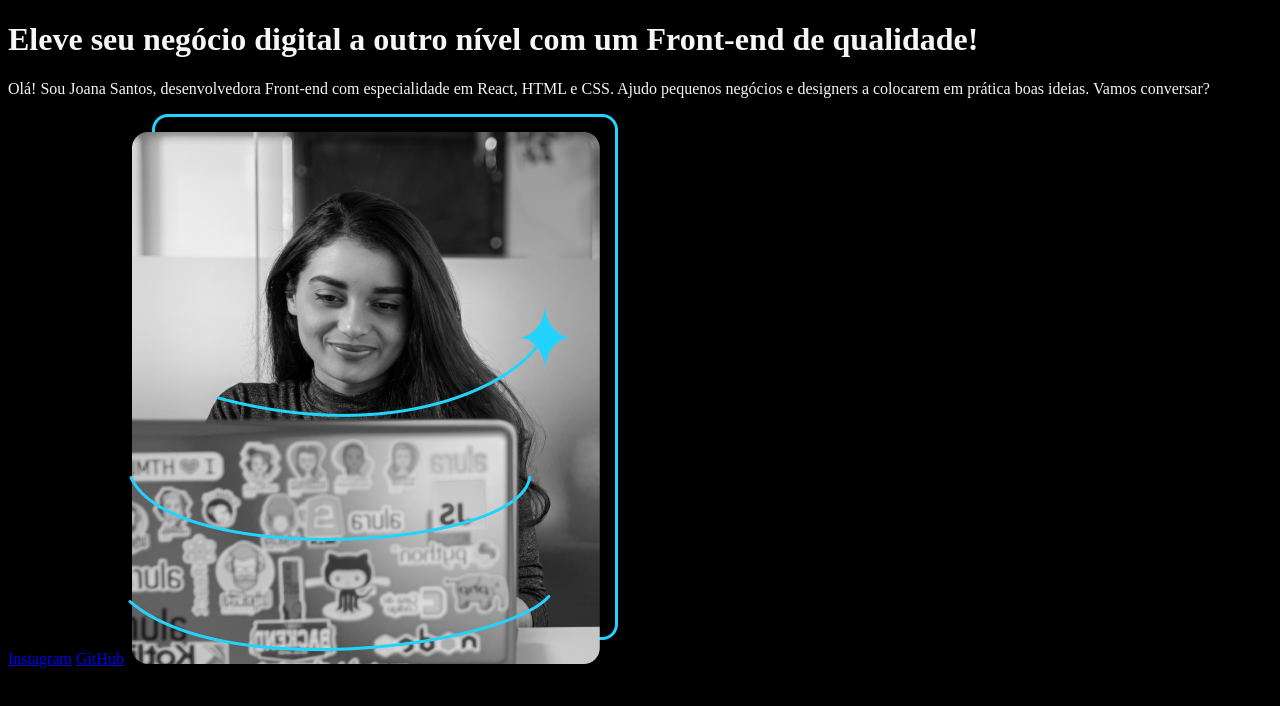
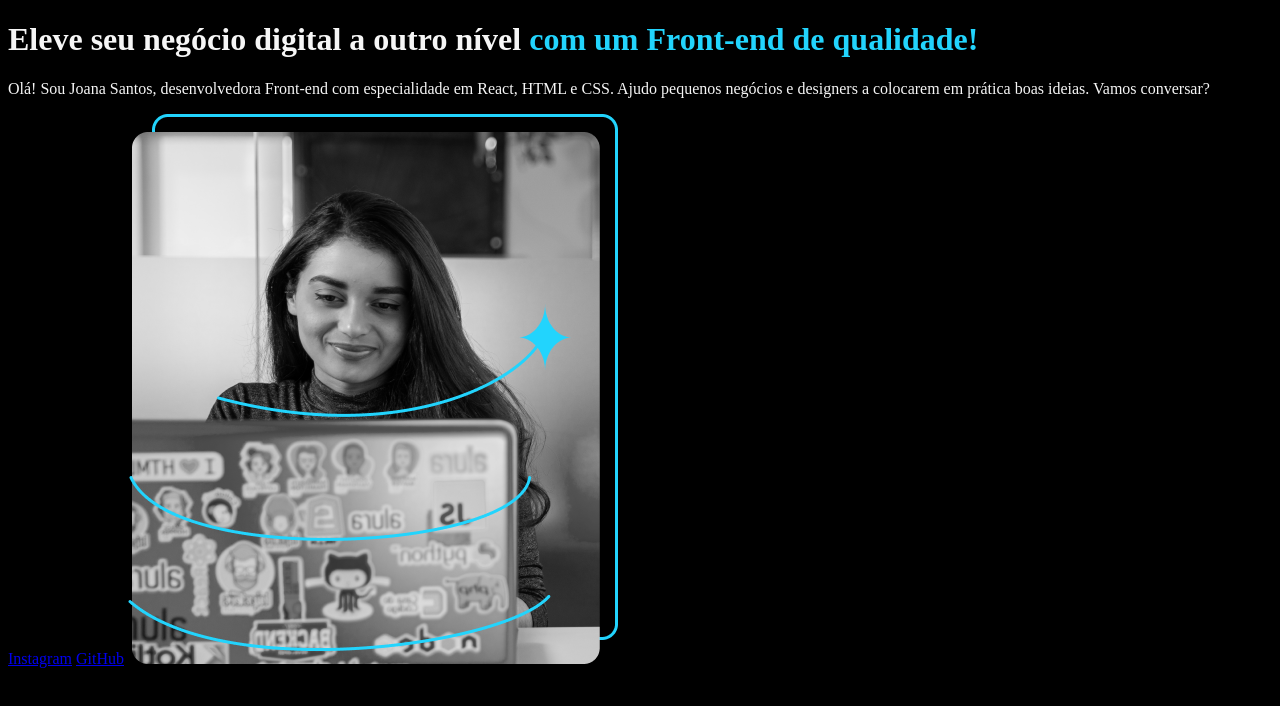
Before and after one commit to johnnysoutodev/curso_html-css-portfolio_by-one, a plain HTML site: page docs/index.html in a window 1280 px wide. Drawn offline with Linux system fonts and the light colour scheme.

Commit message:
feat: alterando a cor da tag strong

```diff
--- a/docs/css/style.css
+++ b/docs/css/style.css
@@ -8,3 +8,7 @@ body {
     background-color: var(--color-dark);
     color: var(--color-light);
 }
+
+strong {
+    color: var(--color-secondary);
+}
```
